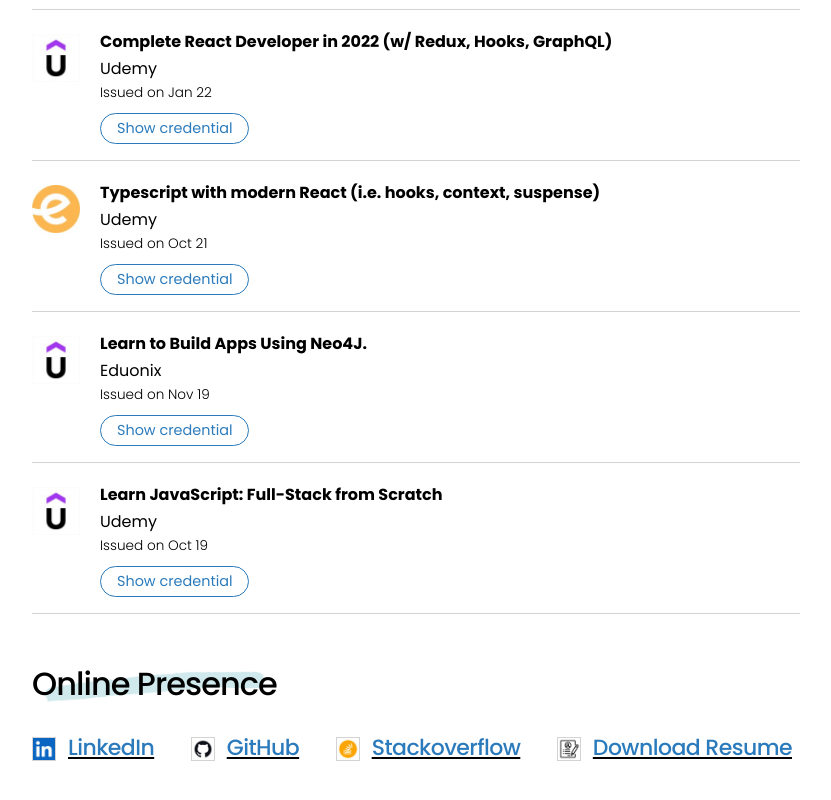
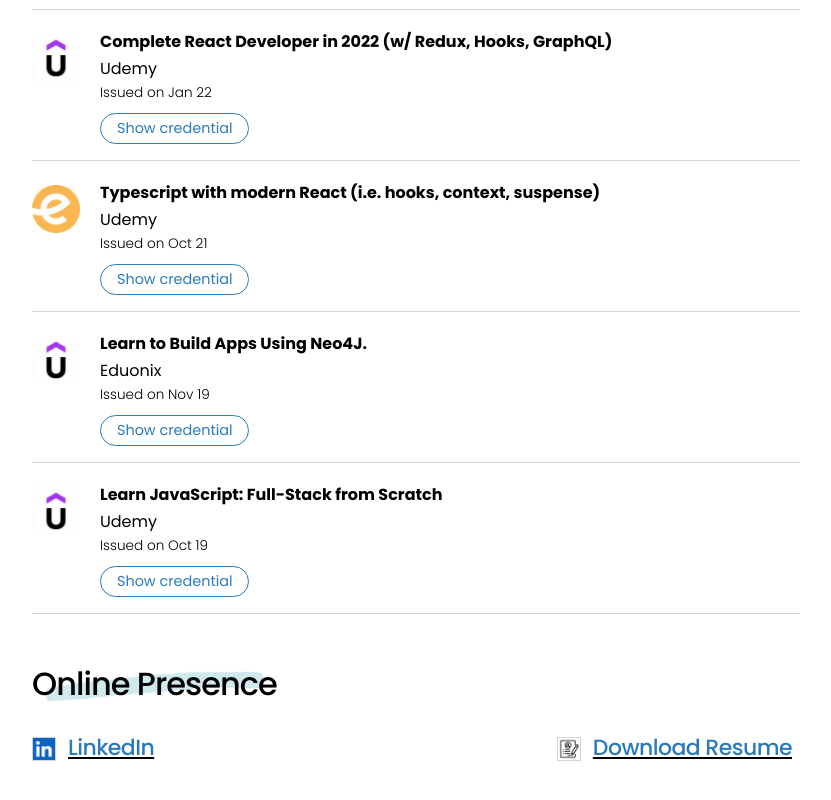
Before and after one commit to kapilrc/kapilrc.github.io, a Next.js app: page / in a window 1280 px wide. Shown: the part 6126-6926 px from the top of the page, without its empty margins (224-1055 px from the left). Built offline with nearby package versions, Linux system fonts and the light colour scheme.

Commit message:
resume format updated

```diff
--- a/constants/profiles.js
+++ b/constants/profiles.js
@@ -5,18 +5,8 @@
     link: "https://www.linkedin.com/in/kapilchoudhari/",
   },
   {
-    title: "GitHub",
-    logo: "/Github_logo.jpeg",
-    link: "https://github.com/kapilrc/",
-  },
-  {
-    title: "Stackoverflow",
-    logo: "/Stackoverflow_logo.jpeg",
-    link: "https://stackoverflow.com/users/4461073/kapilrc"
-  },
-  {
     title: "Download Resume",
     logo: "/Resume_logo.jpeg",
-    link: "/KapilChoudhari_React_Node.js_Sr.Lead.docx"
+    link: "/KapilChoudhari_JS_React.pdf"
   }
 ];
```
Also changed, not shown: 2 other files (tests, documents, lock files or other folders).
